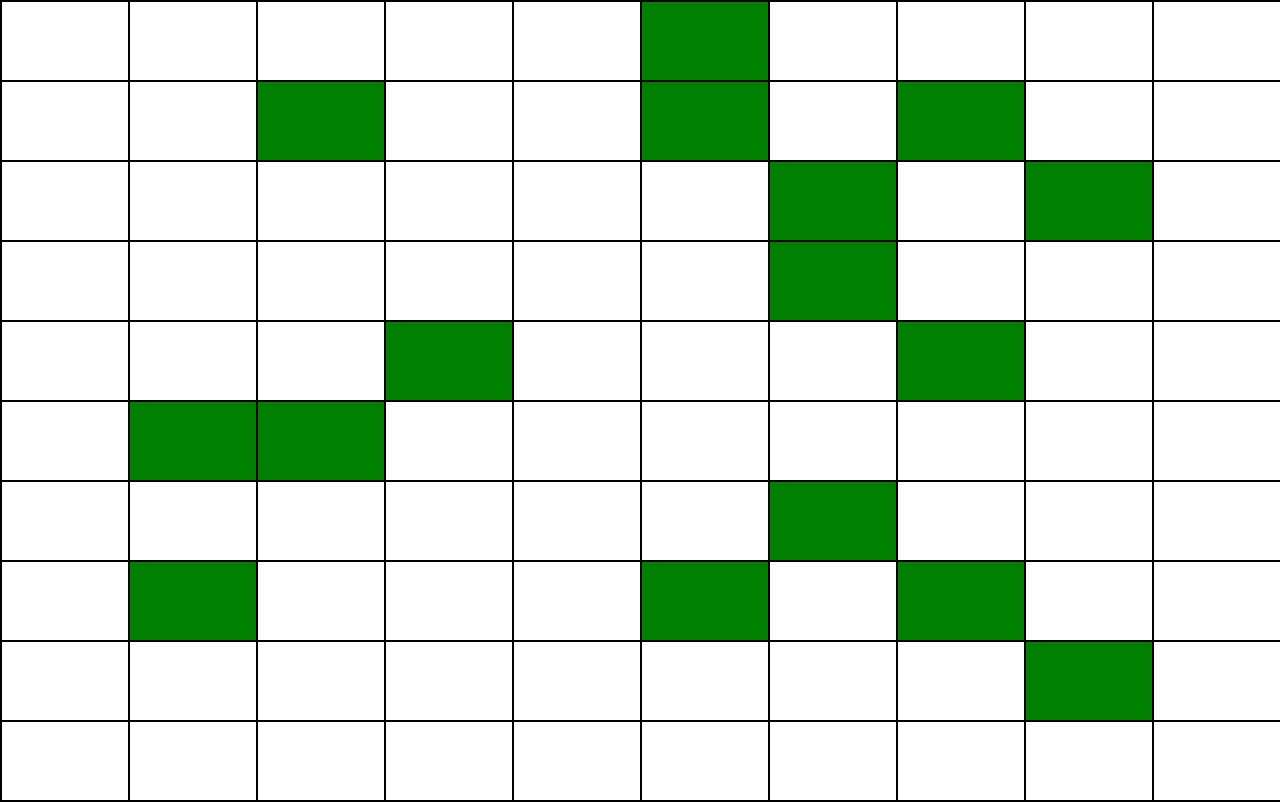
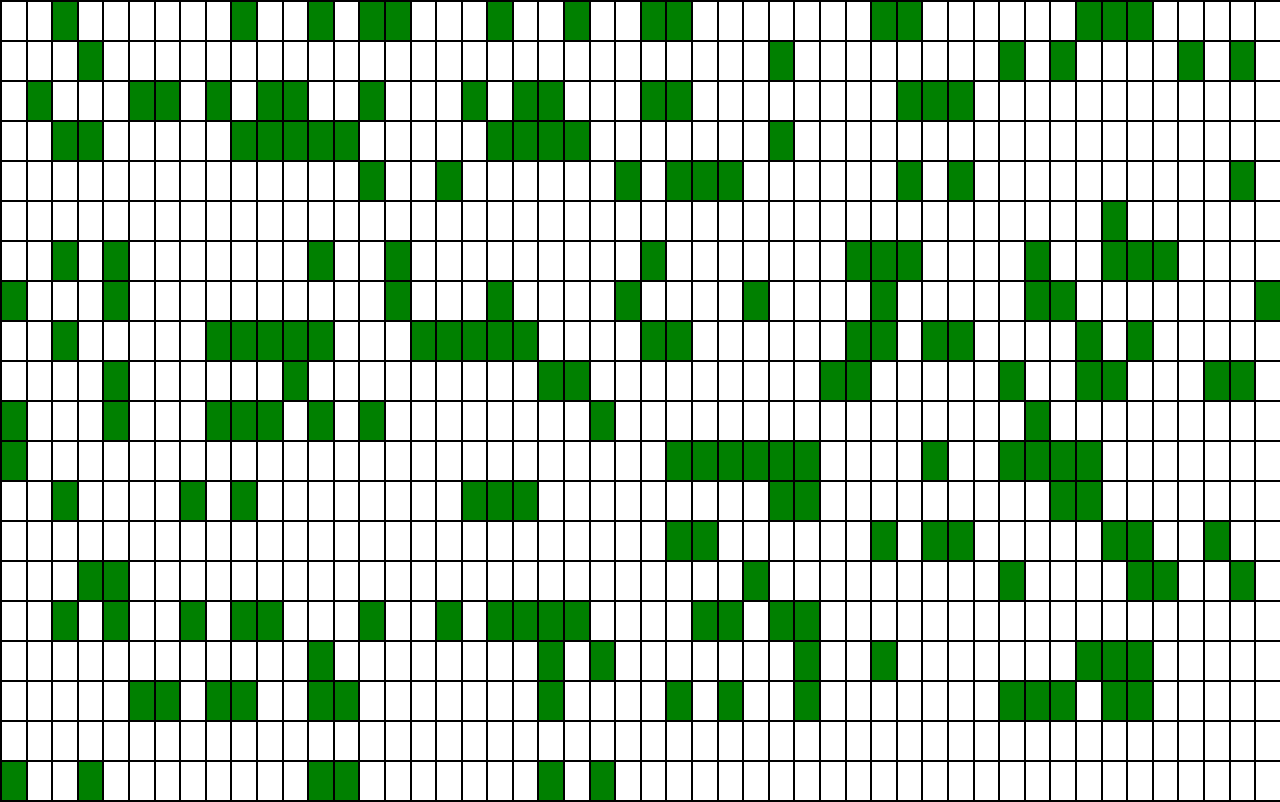
Before and after one commit to Alex-Tideman/game-of-life, a React app: page / in a window 1280 px wide. Built offline with nearby package versions, Linux system fonts and the light colour scheme.

Commit message:
Update logic to check all 8 neighbors

```diff
--- a/public/index.html
+++ b/public/index.html
@@ -22,7 +22,7 @@
       work correctly both with client-side routing and a non-root public URL.
       Learn how to configure a non-root public URL by running `npm run build`.
     -->
-    <title>Project Name</title>
+    <title>Game of Life</title>
   </head>
   <body>
     <noscript>You need to enable JavaScript to run this app.</noscript>
--- a/src/components/App.css
+++ b/src/components/App.css
@@ -17,8 +17,8 @@
   height: 100%;
   width: 100%;
   display: grid;
-  grid-template-columns: repeat(10, 10%);
-  grid-template-rows: repeat(10, 10%);
+  grid-template-columns: repeat(50, 2%);
+  grid-template-rows: repeat(20, 5%);
   border: 1px solid black;
 }
 
--- a/src/components/App.js
+++ b/src/components/App.js
@@ -1,29 +1,31 @@
-import React, { useState, useRef } from 'react'
+import React, { useState } from 'react'
 import { useInterval } from '../hooks'
 
 import './App.css'
 
 const initialSeed = []
-for (let i = 1; i <= 20; i++) {
-  initialSeed.push(Math.floor((Math.random() * 100) + 1))
+for (let i = 1; i <= 300; i++) {
+  initialSeed.push(Math.floor((Math.random() * 1000) + 1))
+}
+
+const initialCells = []
+for (let i = 1; i <= 1000; i++) {
+  initialCells.push(<Cell i={i} alive={initialSeed.includes(i) ? 1 : 0} />)
 }
 
 function App() {
-  const [cells, setCells] = useState(initialSeed)
+  const [cells, setCells] = useState(initialCells)
   const [count, setCount] = useState(0)
-  const [delay, setDelay] = useState(1000)
+  const delay = 1000
 
   useInterval(() => {
-    const nextCells = []
-    for (let i = 1; i <= 100; i++) {
-      if (count === 0) {
-        nextCells.push(<Cell i={i} alive={initialSeed.includes(i)} />)
-      } else {
-        const alive = i % 3 === 0
-        nextCells.push(<Cell i={i} alive={initialSeed.includes(i + count)} />)
-      }
+    if (count > 0) {
+      const nextCells = cells.map((cell, i) => {
+        const alive = isAlive(cells, cell, i)
+        return <Cell i={i} alive={alive ? 1 : 0} />
+      })
+      setCells(nextCells)
     }
-    setCells(nextCells)
     setCount(count + 1)
     window.document.title = count + 1
   }, delay)
@@ -31,9 +33,11 @@ function App() {
   return (
     <div className="AppContainer">
       <div className="App">
+      {!count && <h1>Life Begins...</h1>}
+      {count &&
         <div className="Life">
-          {count > 0 ? cells : 'Life Begins...'}
-        </div>
+          {cells}
+        </div>}
       </div>
     </div>
   )
@@ -47,3 +51,25 @@ function Cell({ i, alive }) {
     </div>
   )
 }
+
+function isAlive(cells, cell, i) {
+  const leftCell = cells[i - 1] ? cells[i - 1].props.alive : 0
+  const rightCell = cells[i + 1] ? cells[i + 1].props.alive : 0
+  const aboveCell = cells[i - 10] ? cells[i - 10].props.alive : 0
+  const belowCell = cells[i + 10] ? cells[i + 10].props.alive : 0
+  const leftAboveCell = cells[i - 11] ? cells[i - 11].props.alive : 0
+  const rightAboveCell = cells[i - 9] ? cells[i - 9].props.alive : 0
+  const leftBelowCell = cells[i + 9] ? cells[i + 9].props.alive : 0
+  const rightBelowCell = cells[i + 11] ? cells[i + 11].props.alive : 0
+
+  const aliveNeighbors = leftCell + rightCell + aboveCell + belowCell + leftAboveCell + rightAboveCell + leftBelowCell + rightBelowCell
+
+  let alive = false
+  if ((aliveNeighbors === 2 || aliveNeighbors === 3) && cell.props.alive) {
+    alive = true
+  } else if (aliveNeighbors === 3 && !cell.props.alive) {
+    alive = true
+  }
+
+  return alive
+}
--- a/src/hooks.js
+++ b/src/hooks.js
@@ -1,4 +1,4 @@
-import React, { useState, useEffect, useRef } from 'react'
+import { useEffect, useRef } from 'react'
 
 export function useInterval(callback, delay) {
   const savedCallback = useRef()
```
